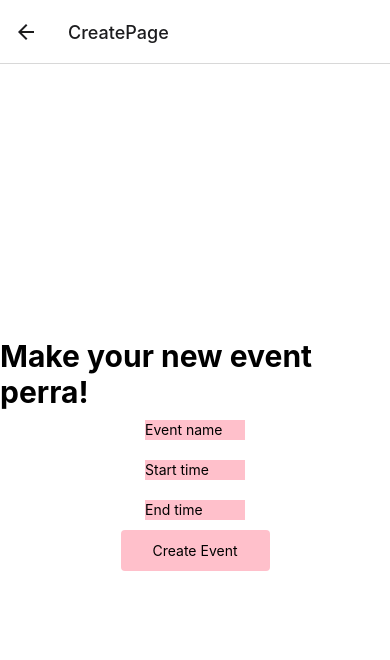
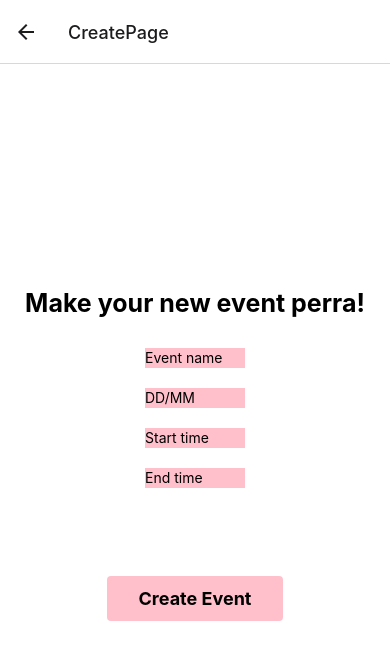
Before and after one commit to lizzyfeld/accountabilityApp, a React Native app: screen /CreatePage in a window 390 px wide. Shown: the top 660 px of the page. Built offline with nearby package versions, Linux system fonts and the light colour scheme.

Commit message:
With styling before the Date picker is installed

```diff
--- a/App.js
+++ b/App.js
@@ -21,7 +21,9 @@ export default function App() {
           component={MainPage}
           initialParams={{
             eventProps: "",
-            startTimeProps: ""
+            startTimeProps: "",
+            endTimeProps: "",
+            dateProps: ""
           }}
         />
         <Stack.Screen name="CreatePage" component={CreatePage} />
--- a/Views/CreatePage.js
+++ b/Views/CreatePage.js
@@ -5,16 +5,16 @@ import { TextInput } from "react-native";
 
 export default function CreatePage({ navigation }) {
   const [eventName, setEventName] = useState("Event name");
-  //const [date, setDate] = useState(new Date());id
+  const [date, setDate] = useState("DD/MM");
   const [startTime, setStart] = useState("Start time");
   const [endTime, setEnd] = useState("End time");
 
   const createEvent = () => {
     navigation.navigate("MainPage", {
       eventProps: eventName,
-      //dateProps: date,
+      dateProps: date,
       startTimeProps: startTime,
-      // endTimeProps: endTime,
+      endTimeProps: endTime,
       // id: 2,
       // data: "azsdasdasd",
     });
@@ -32,7 +32,7 @@ export default function CreatePage({ navigation }) {
         mode="outlined"
         defaultValue={eventName}
       />
-      {/* <TextInput
+      <TextInput
         label="Month/Date"
         name="Month/Date"
         style={styles.input}
@@ -40,7 +40,7 @@ export default function CreatePage({ navigation }) {
         onChangeText={(newText) => setDate(newText)}
         mode="outlined"
         defaultValue={date}
-      /> */}
+      />
       <TextInput
         label="startTime"
         name="startTime"
@@ -60,7 +60,7 @@ export default function CreatePage({ navigation }) {
         defaultValue={endTime}
       />
       <Pressable style={styles.button} onPress={createEvent}>
-        <Text>Create Event</Text>
+        <Text style = {styles.buttontext}>Create Event</Text>
       </Pressable>
     </View>
   );
@@ -74,8 +74,9 @@ const styles = StyleSheet.create({
     justifyContent: "center",
   },
   header: {
-    fontSize: 30,
+    fontSize: 25,
     fontWeight: "bold",
+    marginBottom: 20
   },
   button: {
     alignItems: "center",
@@ -85,6 +86,7 @@ const styles = StyleSheet.create({
     borderRadius: 4,
     elevation: 3,
     backgroundColor: "pink",
+    marginTop: '20%'
   },
   input: {
     width: 100,
@@ -92,4 +94,8 @@ const styles = StyleSheet.create({
     backgroundColor: "pink",
     marginVertical: 10,
   },
+  buttontext: {
+    fontWeight: 'bold',
+    fontSize: 18
+  }
 });
--- a/Views/MainPage.js
+++ b/Views/MainPage.js
@@ -29,7 +29,9 @@ export default function MainPage(props) {
         <Text>Create Event</Text>
       </Pressable>
       <Text>{route.params.eventProps}</Text>
+      <Text>{route.params.dateProps}</Text>
       <Text>{route.params.startTimeProps}</Text>
+      <Text>{route.params.endTimeProps}</Text>
     </View>
   );
 }
```
